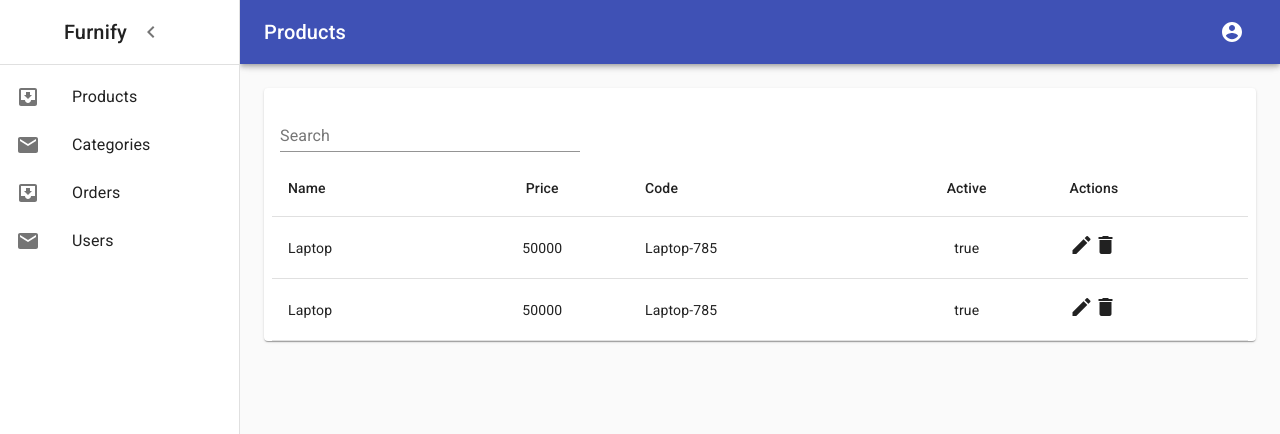
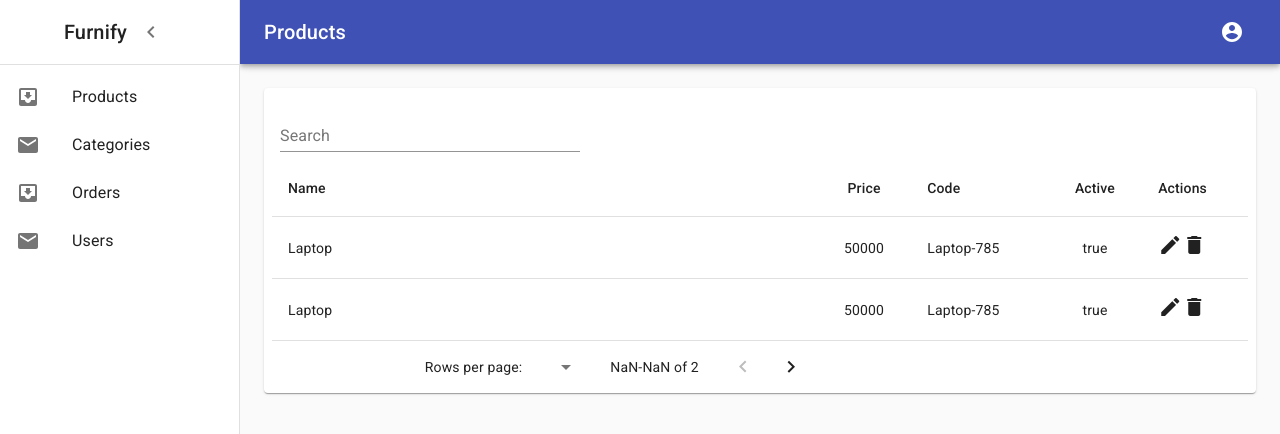
Before and after one commit to mistryakshar54/MERN, a React (Create React App) app in the folder ShoppingCart/shopping-cart-admin-app/: page / in a window 1280 px wide. Shown: the top 434 px of the page. Built offline with nearby package versions, Linux system fonts and the light colour scheme.

Commit message:
Update ListView.js

```diff
--- a/ShoppingCart/shopping-cart-admin-app/src/UI/ListView/ListView.js
+++ b/ShoppingCart/shopping-cart-admin-app/src/UI/ListView/ListView.js
@@ -7,6 +7,7 @@ import TableHead from "@material-ui/core/TableHead";
 import TableRow from "@material-ui/core/TableRow";
 import Checkbox from "@material-ui/core/Checkbox";
 import Icon from "@material-ui/core/Icon";
+import TablePagination from "@material-ui/core/TablePagination";
 
 const useStyles = makeStyles({
   root: {
@@ -106,7 +107,11 @@ const extractData = (data, headers) => {
     <Table className={classes.table} aria-label="simple table">
       <TableHead>
         <TableRow>
-          {(hasMultiSelect === true) ? <TableCell key={"header_cb"} ></TableCell> : ""}
+          {hasMultiSelect === true ? (
+            <TableCell key={"header_cb"}></TableCell>
+          ) : (
+            ""
+          )}
           {headers && headers.length > 0
             ? headers.map((item, index) => {
                 return (
@@ -119,11 +124,27 @@ const extractData = (data, headers) => {
                 );
               })
             : null}
-            {(isReadOnly === false) ? <TableCell key={"header_actions"} >Actions</TableCell> : ""}
+          {isReadOnly === false ? (
+            <TableCell key={"header_actions"}>Actions</TableCell>
+          ) : (
+            ""
+          )}
         </TableRow>
       </TableHead>
       <TableBody>
-        { extractData( data , headers ) }
+        {extractData(data, headers)}
+        <TablePagination
+          component="div"
+          count={data.length}
+          page={0}
+          backIconButtonProps={{
+            "aria-label": "previous page"
+          }}
+          nextIconButtonProps={{
+            "aria-label": "next page"
+          }}
+
+        />
       </TableBody>
     </Table>
   );
```
